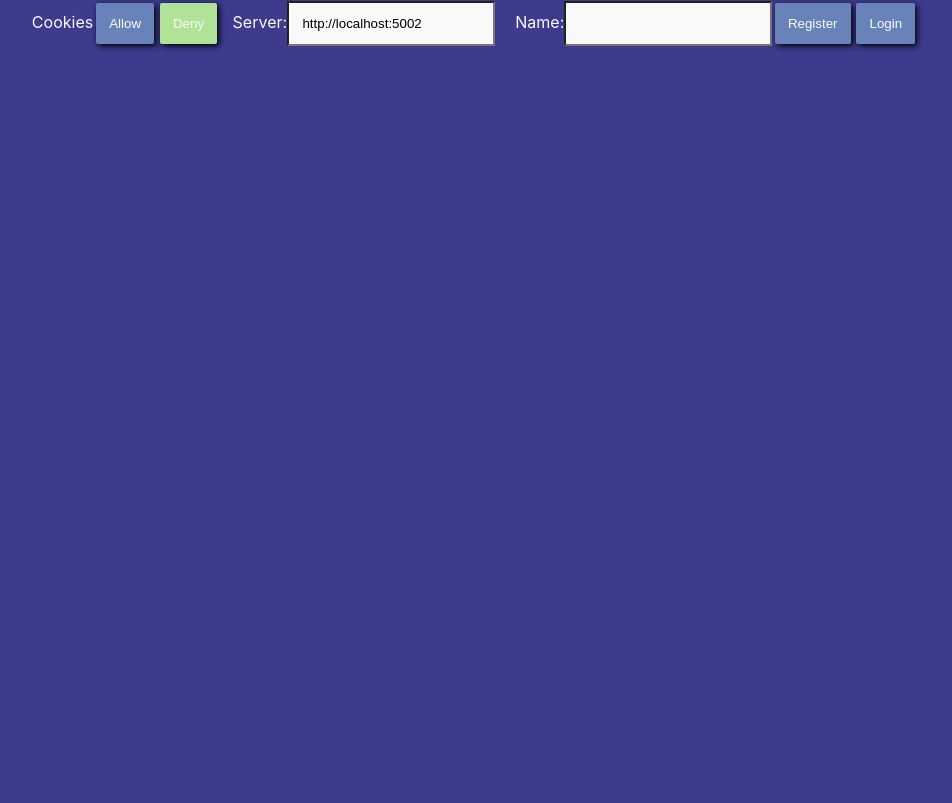
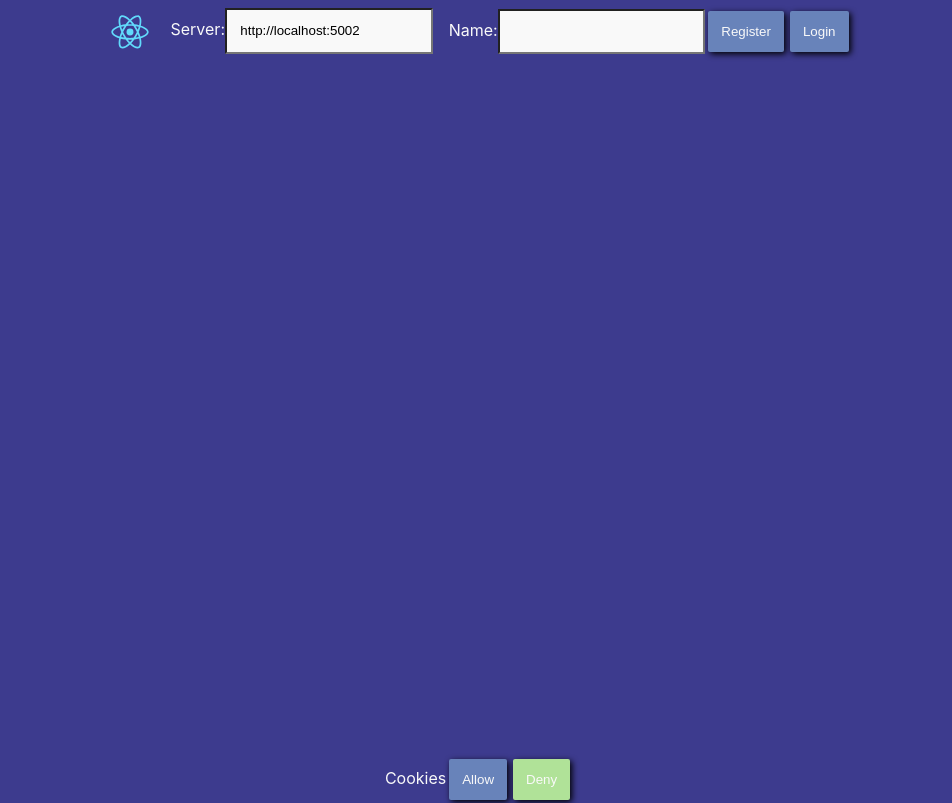
Before and after one commit to KulSthl/p2p-client, a React (Create React App) app in the folder website/: page / in a window 1280 px wide. Shown: the whole page, without its empty margins (161-1113 px from the left). Built offline with nearby package versions, Linux system fonts and the light colour scheme.

Commit message:
styling update

```diff
--- a/website/src/App.css
+++ /dev/null
@@ -1,38 +0,0 @@
-.App {
-  text-align: center;
-}
-
-.App-logo {
-  height: 40vmin;
-  pointer-events: none;
-}
-
-@media (prefers-reduced-motion: no-preference) {
-  .App-logo {
-    animation: App-logo-spin infinite 20s linear;
-  }
-}
-
-.App-header {
-  background-color: #282c34;
-  min-height: 100vh;
-  display: flex;
-  flex-direction: column;
-  align-items: center;
-  justify-content: center;
-  font-size: calc(10px + 2vmin);
-  color: white;
-}
-
-.App-link {
-  color: #61dafb;
-}
-
-@keyframes App-logo-spin {
-  from {
-    transform: rotate(0deg);
-  }
-  to {
-    transform: rotate(360deg);
-  }
-}
--- a/website/src/App.tsx
+++ b/website/src/App.tsx
@@ -1,6 +1,5 @@
 import React, { useEffect, useState } from 'react';
 import logo from './logo.svg';
-import './App.css';
 import User from './users';
 import { loadStorage, getFriends, saveStorage, register, login } from './util';
 import useCacheState from './useServerState';
@@ -39,20 +38,7 @@ const App: React.FC<{}> = () => {
   return (
     <div className="App">
       <div className="header">
-        <span>Cookies
-        <button key={0} className={allow_cookie === true ? "active" : undefined} onClick={
-          e => {
-            e.preventDefault();
-            saveStorage(true, { key: "allow_cookie", value: new String(true).toString() })
-            updateCache(state, true)
-            setAllow_cookie(true);
-          }
-        }>Allow</button><button key={1} className={allow_cookie === false ? "active" : undefined} onClick={e => {
-          e.preventDefault();
-          localStorage.clear();
-          setAllow_cookie(false);
-        }}>Deny</button>
-        </span>
+        <img className="logo " src={logo} />
       <label> Server:
       <input value={url} onChange={e => {
           e.preventDefault();
@@ -85,6 +71,7 @@ const App: React.FC<{}> = () => {
       </label>
       </div>
       <br />
+      <div className='content'>
       {
         state && <h2>
           {`Hello ${state.username}`}
@@ -104,6 +91,23 @@ const App: React.FC<{}> = () => {
           </div>
         </div>
       }
+      </div>
+      <div className={'footer'}>
+        <span>Cookies
+        <button key={0} className={allow_cookie === true ? "active" : undefined} onClick={
+            e => {
+              e.preventDefault();
+              saveStorage(true, { key: "allow_cookie", value: new String(true).toString() })
+              updateCache(state, true)
+              setAllow_cookie(true);
+            }
+          }>Allow</button><button key={1} className={allow_cookie === false ? "active" : undefined} onClick={e => {
+            e.preventDefault();
+            localStorage.clear();
+            setAllow_cookie(false);
+          }}>Deny</button>
+        </span>
+      </div>
     </div>
   );
 }
--- a/website/src/index.scss
+++ b/website/src/index.scss
@@ -5,6 +5,9 @@ $highlight: #E072A4;
 $locked   : #B0E298;
 
 body {
+  font-size: 16px;
+  width    : 100vw;
+  height   : 100vh;
   color           : $accent;
   background-color: $back;
   margin          : 0;
@@ -58,7 +61,12 @@ input {
 label {
   padding: 0.5em;
 }
-
+.App {
+  text-align    : center;
+  display       : inline-flex;
+  flex-direction: column;
+  height        : 100vh;
+}
 .user {
   height         : 10em;
   width          : 10em;
@@ -71,5 +79,40 @@ label {
   height: 4em;
   width : 10em;
 }
+.content {
+  height  : calc(100vh - 6em);
+  width   : 100vw;
+  overflow: auto;
+}
 
-.header {}
+.logo {
+  height: 4em;
+  width : 4em;
+}
+
+.header>* {
+  align-self: normal;
+}
+
+.header {
+  z-index         : 10;
+  background-color: $back;
+  display         : inline-flex;
+  height          : 2em;
+  align-items     : center;
+  justify-content : center;
+  fill            : $back;
+
+  @media screen and (max-width: 700px) {
+    display: none;
+  }
+}
+
+.footer {
+  z-index         : 10;
+  justify-content : center;
+  height          : 2em;
+  display         : inline-flex;
+  width           : 100%;
+  background-color: $back;
+}
```
